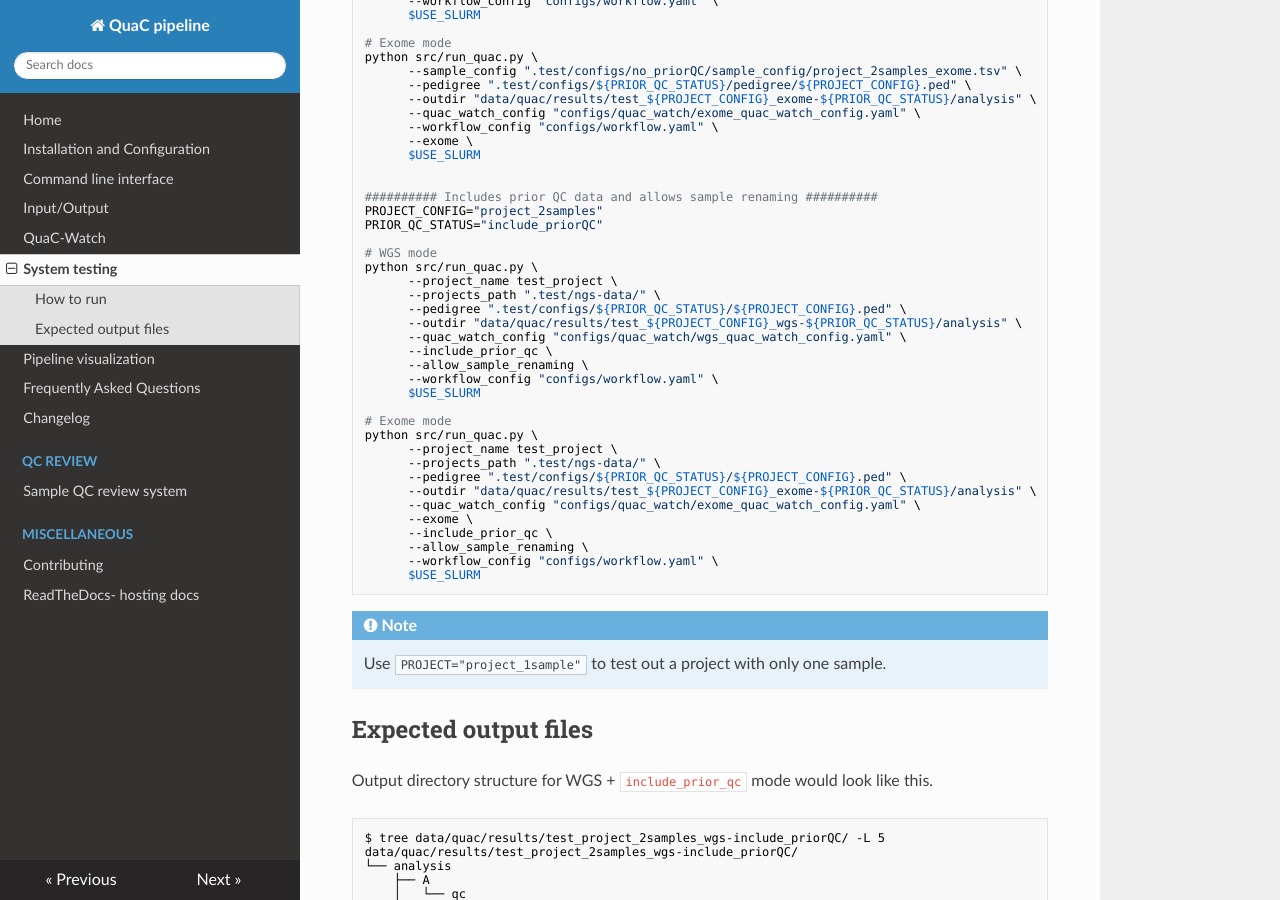
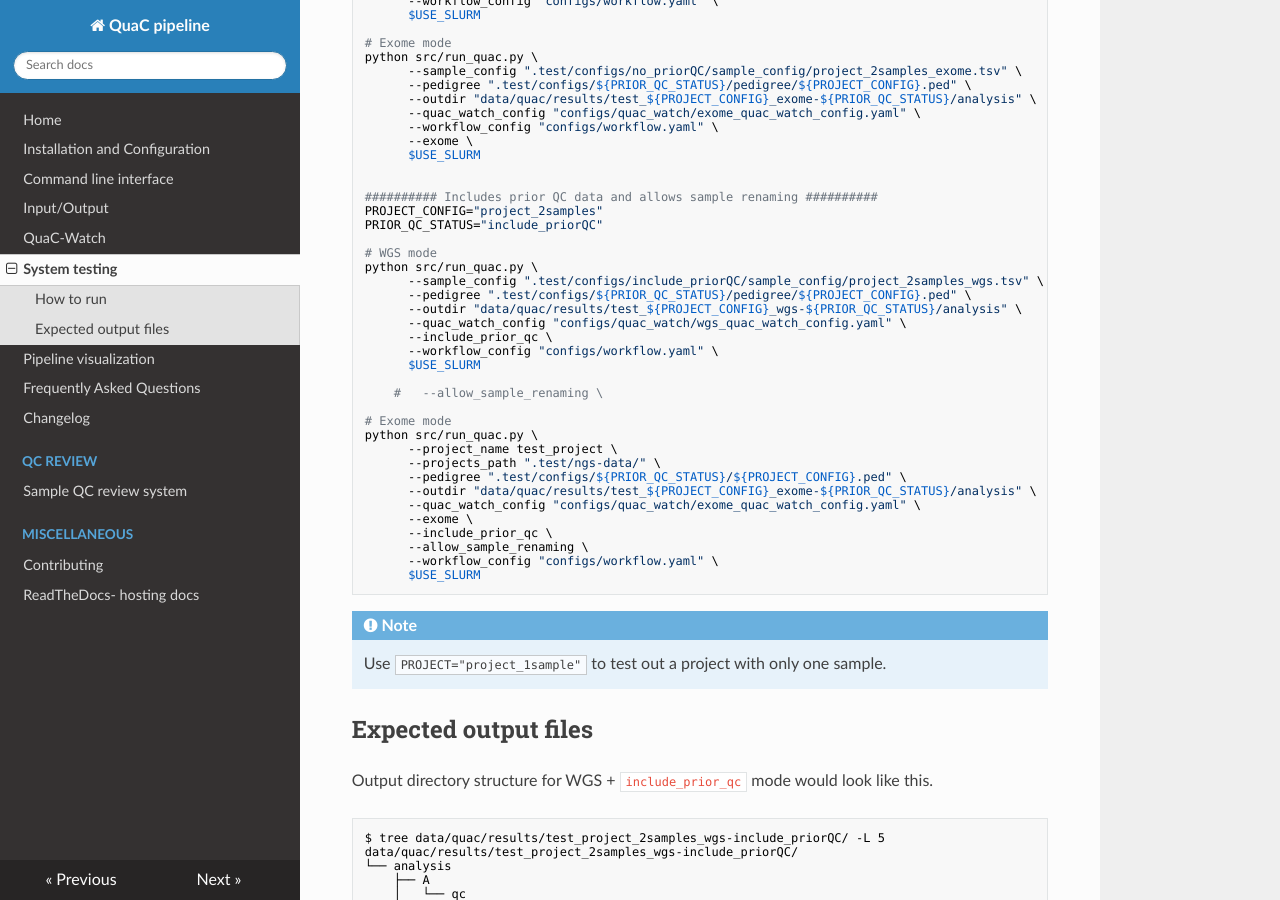
Before and after one commit to uab-cgds-worthey/quac, an MkDocs documentation site: the page built from docs/system_testing.md, in a window 1280 px wide and 900 px high, scrolled down 1010 px. Built offline with MkDocs 1.6.1, drawn with Linux system fonts in a browser that asks for light colours; nearby versions of some CDN libraries.

Commit message:
updates command in doc

```diff
--- a/docs/system_testing.md
+++ b/docs/system_testing.md
@@ -66,15 +66,15 @@
 
 # WGS mode
 python src/run_quac.py \
-      --project_name test_project \
-      --projects_path ".test/ngs-data/" \
-      --pedigree ".test/configs/${PRIOR_QC_STATUS}/${PROJECT_CONFIG}.ped" \
+      --sample_config ".test/configs/include_priorQC/sample_config/project_2samples_wgs.tsv" \
+      --pedigree ".test/configs/${PRIOR_QC_STATUS}/pedigree/${PROJECT_CONFIG}.ped" \
       --outdir "data/quac/results/test_${PROJECT_CONFIG}_wgs-${PRIOR_QC_STATUS}/analysis" \
       --quac_watch_config "configs/quac_watch/wgs_quac_watch_config.yaml" \
       --include_prior_qc \
-      --allow_sample_renaming \
       --workflow_config "configs/workflow.yaml" \
       $USE_SLURM
+
+    #   --allow_sample_renaming \
 
 # Exome mode
 python src/run_quac.py \
```
